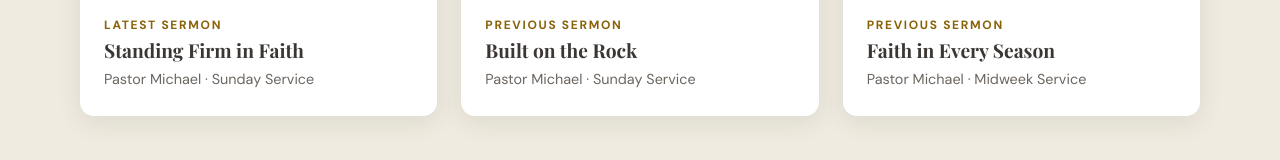
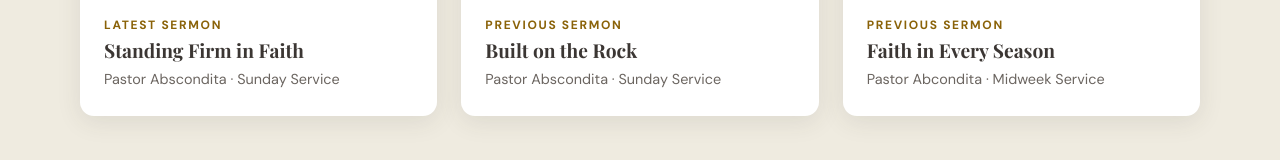
Before and after one commit to gfmwangi/Solid-Rock-Worship-Church, a plain HTML site: page sermons.html in a window 1280 px wide. Shown: the part 597-757 px from the top of the page. Drawn offline with nearby package versions, Linux system fonts and the light colour scheme.

Commit message:
Fix sermons error

```diff
--- a/sermons.html
+++ b/sermons.html
@@ -58,7 +58,7 @@
                         <div class="sermon-info">
                             <p class="sermon-label">LATEST SERMON</p>
                             <h2>Standing Firm in Faith</h2>
-                            <span>Pastor Michael · Sunday Service</span>
+                            <span>Pastor Abscondita · Sunday Service</span>
                         </div>
                     </article>
 
@@ -69,7 +69,7 @@
                         <div class="sermon-info">
                             <p class="sermon-label">PREVIOUS SERMON</p>
                             <h2>Built on the Rock</h2>
-                            <span>Pastor Michael · Sunday Service</span>
+                            <span>Pastor Abscondita · Sunday Service</span>
                         </div>
                     </article>
 
@@ -80,7 +80,7 @@
                         <div class="sermon-info">
                             <p class="sermon-label">PREVIOUS SERMON</p>
                             <h2>Faith in Every Season</h2>
-                            <span>Pastor Michael · Midweek Service</span>
+                            <span>Pastor Abcondita · Midweek Service</span>
                         </div>
                     </article>
 
```
